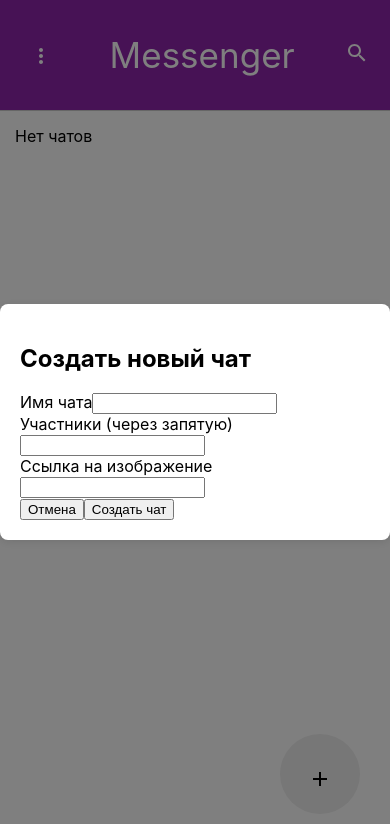
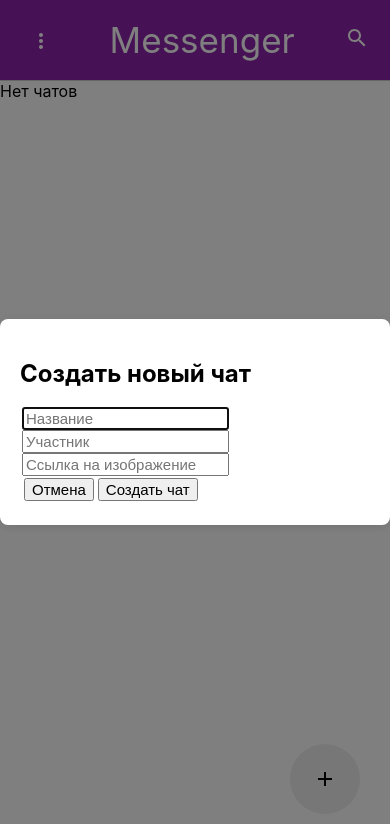
Before and after one commit to xayliot/2024-2-VK-EDU-Frontend-A-Kim, a React (Create React App) app in the folder react-chat/: page / in a window 390 px wide. Both pictures are taken after a click on the button 320 px from the left and 774 px from the top of the page. Shown: the top 824 px of the page. Built offline with nearby package versions, Linux system fonts and the light colour scheme.

Commit message:
доработка по заданию

```diff
--- a/react-chat/public/index.html
+++ b/react-chat/public/index.html
@@ -3,7 +3,7 @@
   <head>
     <meta charset="utf-8" />
     <link rel="icon" href="%PUBLIC_URL%/favicon.ico" />
-    <meta name="viewport" content="width=device-width, initial-scale=1" />
+    <meta name="viewport" content="width=device-width, initial-scale=1, user-scalable=no"  />
     <meta name="theme-color" content="#000000" />
     <meta
       name="description"
--- a/react-chat/src/components/ChatItem/index.jsx
+++ b/react-chat/src/components/ChatItem/index.jsx
@@ -6,6 +6,10 @@ const ChatItem = ({ chat, onSelectChat }) => {
         ? chat.messages[chat.messages.length - 1].text
         : 'Нет сообщений';
 
+    const truncatedMessage = lastMessage.length > 25
+        ? lastMessage.substring(0, 25) + '...'
+        :lastMessage;
+
     return (
         <div className="chat-item" onClick={() => onSelectChat(chat.id)}>
             <div className="chat-img-wrap">
@@ -13,7 +17,7 @@ const ChatItem = ({ chat, onSelectChat }) => {
             </div>
             <div className="name-content">
                 <div className="name">{chat.name}</div>
-                <div className="lasttext">{lastMessage}</div>
+                <div className="lasttext">{truncatedMessage}</div>
             </div>
         </div>
     );
--- a/react-chat/src/components/ChatItem/index.scss
+++ b/react-chat/src/components/ChatItem/index.scss
@@ -4,7 +4,7 @@
     display: flex;
     justify-content: start;
     padding: 10px;
-    height: calc(800px/8);
+    height: calc(700px/8);
     align-items: center;
     transition: transform 0.2s ease;
     text-wrap: nowrap;
@@ -43,3 +43,25 @@
     max-height: 100%;
     max-width: 100px;
 }
+
+@media (max-width: 750px){
+    .chat-item {
+        padding: 0px;
+        .chat-img-wrap {
+            margin-right: 0px;
+            .chat-img {
+                width: 70px;
+            }
+        }
+
+        .name-content {
+            .name {
+                font-size: 14px;
+            }
+
+            .lasttext {
+                font-size: 12px;
+            }
+        }
+    }
+}
--- a/react-chat/src/components/ChatList/index.scss
+++ b/react-chat/src/components/ChatList/index.scss
@@ -2,3 +2,9 @@
     padding: 15px;
     overflow: hidden;
 }
+
+@media (max-width: 750px){
+    .chat-list {
+        padding: 0px;
+    }
+}
--- a/react-chat/src/components/ChatModal/index.jsx
+++ b/react-chat/src/components/ChatModal/index.jsx
@@ -1,10 +1,12 @@
-import React, { useState } from 'react';
+import React, { useState, useRef, useEffect } from 'react';
 import './index.scss';
 
 const ChatModal = ({ onClose, onCreateChat }) => {
     const [chatName, setChatName] = useState('');
     const [participants, setParticipants] = useState('');
     const [image, setImage] = useState('');
+    const chatNameInputRef = useRef(null);
+
 
     const handleSubmit = (e) => {
         e.preventDefault();
@@ -27,24 +29,30 @@ const ChatModal = ({ onClose, onCreateChat }) => {
         onClose();
     };
 
+    useEffect (() =>{
+        if (chatNameInputRef.current) {
+            chatNameInputRef.current.focus();
+        }
+    }, []);
+
     return (
-        <div className="chat-modal-overlay" >
-            <div className="chat-modal">
+        <div>
             <h2>Создать новый чат</h2>
-                <form onSubmit={handleSubmit}>
+            <form className='form-wraper' onSubmit={handleSubmit}>
                 <div className="form-group">
-                        <label htmlFor="chat-name">Имя чата</label>
                     <input
+                        placeholder='Название'
                         type="text"
                         id="chat-name"
+                        ref={chatNameInputRef}
                         value={chatName}
                         onChange={(e) => setChatName(e.target.value)}
                         required
                     />
                 </div>
                 <div className="form-group">
-                        <label htmlFor="participants">Участники (через запятую)</label>
                     <input
+                        placeholder='Участник'
                         type="text"
                         id="participants"
                         value={participants}
@@ -53,8 +61,8 @@ const ChatModal = ({ onClose, onCreateChat }) => {
                     />
                 </div>
                 <div className="form-group">
-                        <label htmlFor="chat-image">Ссылка на изображение</label>
                     <input
+                        placeholder='Ссылка на изображение'
                         type="text"
                         id="chat-image"
                         value={image}
@@ -67,7 +75,6 @@ const ChatModal = ({ onClose, onCreateChat }) => {
                 </div>
             </form>
         </div>
-        </div>
     );
 };
 
--- a/react-chat/src/components/ChatModal/index.scss
+++ b/react-chat/src/components/ChatModal/index.scss
@@ -1,19 +1,28 @@
-.chat-modal-overlay {
-    position: fixed;
-    top: 0;
-    left: 0;
-    right: 0;
-    bottom: 0;
-    background: rgba(0, 0, 0, 0.5);
-    display: flex;
-    justify-content: center;
-    align-items: center;
+.form-wraper {
+    margin: 2px;
+    .form-group {
+        #participants, #chat-image, #chat-name {
+            font-size: 25px;
+        }
+    }
+    button {
+        margin: 2px;
+        font-size: 20px;
+    }
 }
 
-.chat-modal {
-    background: white;
-    padding: 20px;
-    border-radius: 8px;
-    width: 400px; // или нужная ширина
-    box-shadow: 0 2px 10px rgba(0, 0, 0, 0.1);
-}
+
+@media (max-width: 750px){
+    .form-wraper {
+        .form-group {
+            #participants, #chat-image, #chat-name {
+                font-size: 15px;
+            }
+        }
+        button {
+            margin: 2px;
+            font-size: 15px;
+        }
+
+    }
+  }
--- a/react-chat/src/components/CreateButton/index.scss
+++ b/react-chat/src/components/CreateButton/index.scss
@@ -1,14 +1,23 @@
 .add-button {
+    display: flex;
     width: 80px;
     border-radius: 50%;
     aspect-ratio: 1/1;
     font-size: 50px;
     border: none;
+    align-items: center;
+    justify-content: center;
 }
 .add-button:hover {
     background-color: #8E24AA;
     animation: pulse 2s infinite;
-    transform: scale(1.2);
+    transform: scale(1.1);
+}
+
+@media (max-width: 750px){
+  .add-button {
+    width: 70px;
+  }
 }
 
 @-webkit-keyframes pulse {
--- a/react-chat/src/components/Header/HeaderChatList.scss
+++ b/react-chat/src/components/Header/HeaderChatList.scss
@@ -38,3 +38,9 @@
 #vert:hover {
     animation: pulse 2s infinite;
 }
+
+@media (max-width: 750px){
+    .chatlist-header {
+      height: 60px;
+    }
+  }
--- a/react-chat/src/components/Message/index.jsx
+++ b/react-chat/src/components/Message/index.jsx
@@ -4,8 +4,11 @@ import './index.scss';
 const Message = ({ message }) => {
     return (
         <div className={`message ${message.sender === 'me' ? 'user2' : 'me'}`} tabIndex="-1">
-            <strong className='message-name'>{message.sender}</strong> <em className='timestamp'>{new Date(message.time).toLocaleTimeString([], { hour: '2-digit', minute: '2-digit'})}</em>
             <div className="message-text">{message.text}</div>
+            <span>
+                <span className='invisible'>{new Date(message.time).toLocaleTimeString([], { hour: '2-digit', minute: '2-digit'})}</span>
+                <div className='timestamp'>{new Date(message.time).toLocaleTimeString([], { hour: '2-digit', minute: '2-digit'})}</div>
+            </span>
         </div>
     );
 };
--- a/react-chat/src/components/Message/index.scss
+++ b/react-chat/src/components/Message/index.scss
@@ -1,21 +1,19 @@
 .timestamp {
-    font-size: 14px;
+    bottom: -1px;
+    inset-inline-end: 0;
+    padding: 2px;
     position: absolute;
-    right: 10px;
-    bottom: 5px;
 }
 
 .message {
-    padding: 5px 25px 30px 10px;
     margin: 10px;
     border: solid rgb(161, 160, 160) 0.5px;
-    border-radius: 10px;
     max-width: 80%;
     overflow-wrap: break-word;
     line-height: 1.3;
     position: relative;
-    min-width: 150px;
     animation: bounceIn 0.5s ease;
+    display: flex;
 }
 
 .message.me {
@@ -33,10 +31,17 @@
 
 .message-text {
     font-size: 20px;
+    word-break: break-word;
+    margin: 4px 8px 5px;
+    white-space: pre-wrap;
 }
 
 .message-name {
     font-size: 22px;
+}
+
+.invisible {
+    visibility: hidden;
 }
 
 .timestamp {
--- a/react-chat/src/pages/PageChatList/index.jsx
+++ b/react-chat/src/pages/PageChatList/index.jsx
@@ -1,4 +1,4 @@
-import React, { useState, useEffect } from 'react';
+import React, { useState, useEffect, useRef } from 'react';
 import ChatList from '../../components/ChatList/index';
 import ChatModal from '../../components/ChatModal/index';
 import CreateButton from '../../components/CreateButton/index';
@@ -8,6 +8,7 @@ import './index.scss';
 const PageChatList = ({ onSelectChat }) => {
     const [chats, setChats] = useState({});
     const [isModalOpen, setIsModalOpen] = useState(false);
+    const modalRef = useRef(null);
 
     useEffect(() => {
         const storedChats = localStorage.getItem('chats');
@@ -23,6 +24,33 @@ const PageChatList = ({ onSelectChat }) => {
     const closeModal = () => {
         setIsModalOpen(false);
     };
+
+    const handleKeyDown = (e) => {
+        if (e.key === 'Escape'){
+            closeModal();
+        }
+    };
+
+    const handleClickOutside = (e) => {
+        if (modalRef.current && !modalRef.current.contains(e.target)){
+            closeModal();
+        }
+    };
+
+    useEffect(() => {
+        if (isModalOpen) {
+            window.addEventListener('keydown',handleKeyDown);
+            window.addEventListener('mousedown', handleClickOutside);
+        } else {
+            window.removeEventListener('keydown', handleKeyDown);
+            window.removeEventListener('mousedown', handleClickOutside);
+        }
+        return () => {
+            window.removeEventListener('keydown', handleKeyDown);
+            window.removeEventListener('mousedown', handleClickOutside);
+        };
+
+    },[isModalOpen]);
 
     const createChat = (chatData) => {
         const chatId = Date.now().toString();
@@ -51,7 +79,12 @@ const PageChatList = ({ onSelectChat }) => {
             </div>
 
             {isModalOpen && (
-                <ChatModal onClose={closeModal} onCreateChat={createChat} />
+                <div className="chat-modal-overlay" onClick={handleClickOutside}>
+                    <div className="chat-modal" ref={modalRef}>
+                        <ChatModal onClose={closeModal} onCreateChat={createChat} />
+                    </div>
+                </div>
+
             )}
         </div>
     );
--- a/react-chat/src/pages/PageChatList/index.scss
+++ b/react-chat/src/pages/PageChatList/index.scss
@@ -8,3 +8,24 @@
     right: 30px;
     bottom: 30px;
 }
+
+.chat-modal-overlay {
+    position: fixed;
+    top: 0;
+    left: 0;
+    right: 0;
+    bottom: 0;
+    background: rgba(0, 0, 0, 0.5);
+    display: flex;
+    justify-content: center;
+    align-items: center;
+    .chat-modal {
+        display: flex;
+        flex-direction: column;
+        background: white;
+        padding: 20px;
+        border-radius: 8px;
+        width: 400px;
+        box-shadow: 0 2px 10px rgba(0, 0, 0, 0.1);
+    }
+}
```
Lines whose indentation alone changed are shown as unchanged.
